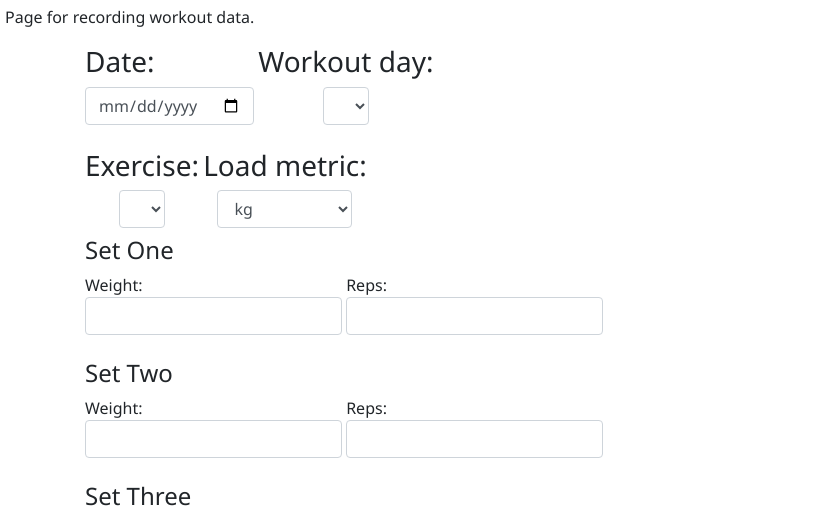
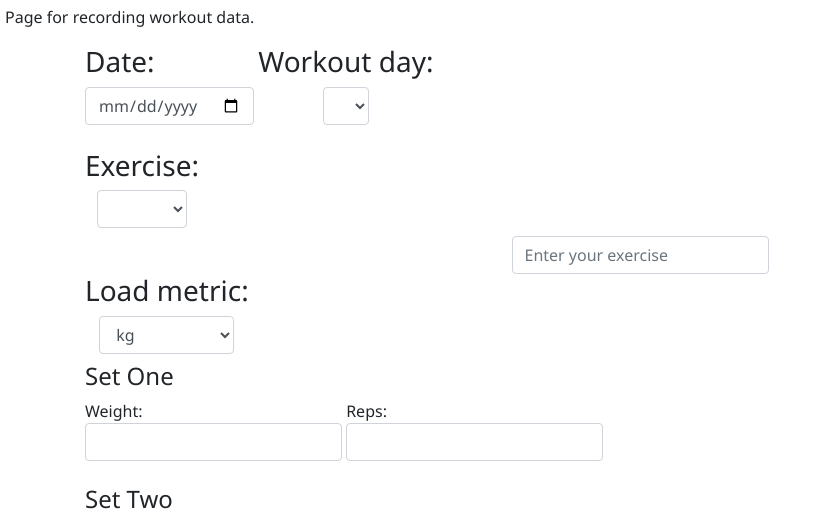
Before and after one commit to BiggestChris/CS50-Final-Project-V1, a Flask app: template templates/workout.html in a window 1280 px wide. Shown: the part 56-570 px from the top of the page, without its empty margins (0-826 px from the left). Run offline with Flask 3, Linux system fonts and the light colour scheme; the template is opened without the code that fills it, so the values that code supplies are empty; parts of the project's set-up code (start-up, migrations or seed data) failed here and were passed over; some libraries are stand-ins or nearby versions.

Commit message:
Allows fresh exercise to be entered

```diff
--- a/app.py
+++ b/app.py
@@ -29,7 +29,7 @@ def workout():
     if request.method == 'POST':
         exercise()
 
-        return redirect("/")
+        return redirect("/workout")
     else:
         last_workout = retrieve_workout()
         last_workout_json = json.dumps(last_workout)
--- a/templates/workout.html
+++ b/templates/workout.html
@@ -31,8 +31,11 @@
                     <option id="exercise-d" value=""></option>
                     <option id="exercise-e" value=""></option>
                     <option id="exercise-f" value=""></option>
+                    <option id="exercise-other" value ="other">Other</option>
                 </select>
             </label>
+
+            <input class="form-control mx-auto w-auto" type="text" id="other-option-input" placeholder="Enter your exercise">
 
             <label><h3>Load metric: </h3>
                 <select class="form-control mx-auto w-auto" name="load-metric" id="load-metric">
@@ -88,11 +91,14 @@
         console.log(WorkoutList);
         const Numbers = ['one', 'two', 'three', 'four', 'five'];
         const CapNumbers = ['One', 'Two', 'Three', 'Four', 'Five'];
+        const Letters = ['A', 'B', 'C', 'D', 'E', 'F'];
         let setsElements = {};
         for (let i = 0; i < Numbers.length; i++) {
             setsElements[`${Numbers[i]}-weight`] = document.getElementById(`set-${Numbers[i]}-weight`)
             setsElements[`${Numbers[i]}-reps`] = document.getElementById(`set-${Numbers[i]}-reps`)
         }
+        const ExerciseOther = document.getElementById("exercise-other")
+        const OtherOptionInput = document.getElementById("other-option-input");
 
 
         document.addEventListener('DOMContentLoaded', function() {
@@ -124,8 +130,17 @@
             // Perform any actions you want based on the selected workout
             console.log('Selected exercise:', SelectedExercise);
 
-            // Example: Call a function to update the exercise options
+            // Example: Call a function to update the exercise placeholders
             updateExercisePlaceholders(SelectedExercise);
+        });
+
+        // ChatGPT helped with this event listener
+        OtherOptionInput.addEventListener('input', function() {
+            // Update the value of the selected option to match the input value
+            ExerciseOther.value = OtherOptionInput.value;
+            console.log('Input value is', OtherOptionInput.value);
+            console.log('Option value is', Exercise.value);
+            console.log('Exercise value is', Exercise.value);
         });
 
         // Function to update exercise options based on the selected workout
@@ -158,6 +173,15 @@
 
             let exerciseDetails = {};
 
+            // ChatGPT helped with this function - ensures that Other input is only shown when Other Exercise selected
+
+            if (!(Letters.includes(SelectedExercise))) {
+                OtherOptionInput.style.display = 'inline-block';
+            } else {
+                OtherOptionInput.style.display = 'none';
+            }
+
+
             for (let i = 0; i < LastWorkout.length; i++) {
                 if ((LastWorkout[i]['Day'] == WorkoutDay.value) && (LastWorkout[i]['Sheet_Order']) == SelectedExercise) {
                     for (let j = 0; j < Numbers.length; j++) {
--- a/workout.py
+++ b/workout.py
@@ -33,7 +33,9 @@ def exercise():
                     pass
         else:
             pass
-
+    if order not in ['A', 'B', 'C', 'D', 'E', 'F']:
+        exercise_name = order
+        order = 'other'
 
 
     # Loop through all possible sets
@@ -336,5 +338,5 @@ def exercise_export():
 def retrieve_workout():
 
     # ChatGPT helped with this query
-    last_workout = db.execute('SELECT ne.Day, ne.Sheet_Order, ne.SetOne_Weight, ne.SetOne_Reps, ne.SetTwo_Weight, ne.SetTwo_Reps, ne.SetThree_Weight, ne.SetThree_Reps, ne.SetFour_Weight, ne.SetFour_Reps, ne.SetFive_Weight, ne.SetFive_Reps FROM new_exercise ne JOIN (SELECT Day, Sheet_Order, MAX(Date) AS Max_Date FROM new_exercise GROUP BY Day, Sheet_Order) AS max_dates ON ne.Day = max_dates.Day AND ne.Date = max_dates.Max_Date AND ne.Sheet_Order = max_dates.Sheet_Order;')
+    last_workout = db.execute('SELECT ne.Day, ne.Actual_Order, ne.Sheet_Order, ne.SetOne_Weight, ne.SetOne_Reps, ne.SetTwo_Weight, ne.SetTwo_Reps, ne.SetThree_Weight, ne.SetThree_Reps, ne.SetFour_Weight, ne.SetFour_Reps, ne.SetFive_Weight, ne.SetFive_Reps FROM new_exercise ne JOIN (SELECT Day, Sheet_Order, MAX(Date) AS Max_Date FROM new_exercise GROUP BY Day, Sheet_Order) AS max_dates ON ne.Day = max_dates.Day AND ne.Date = max_dates.Max_Date AND ne.Sheet_Order = max_dates.Sheet_Order;')
     return last_workout
```
Also changed, not shown: fitness.db.
